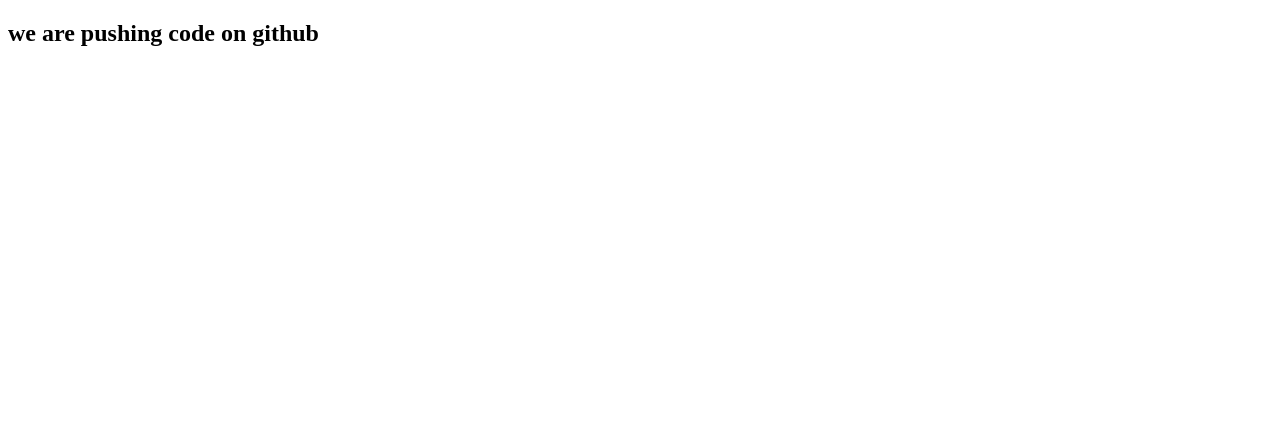
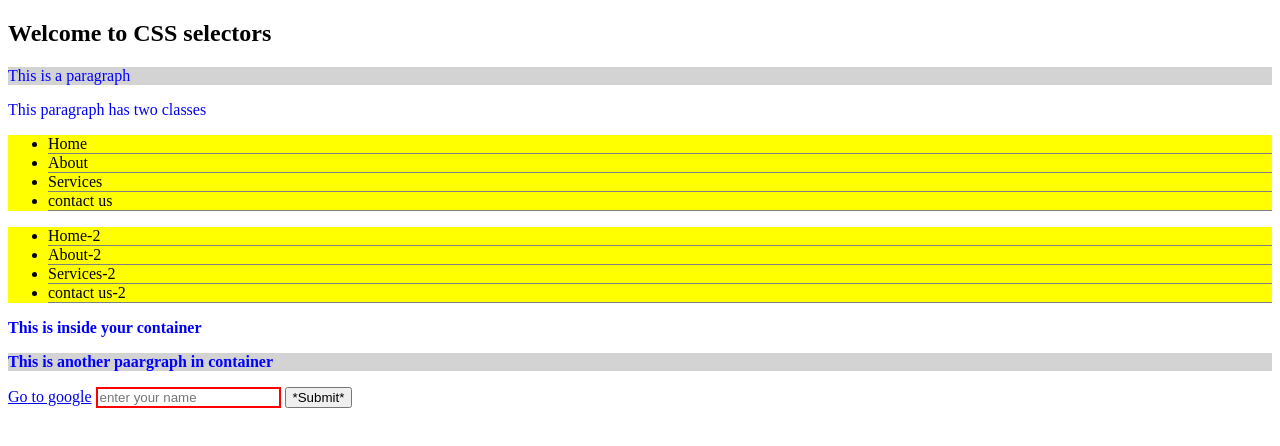
Before and after one commit to suman9392/m.suman, a plain HTML site: page index.html in a window 1280 px wide. Drawn offline with Linux system fonts and the light colour scheme.

Commit message:
Add files via upload

```diff
--- a/index.html
+++ b/index.html
@@ -3,9 +3,72 @@
 <head>
     <meta charset="UTF-8">
     <meta name="viewport" content="width=device-width, initial-scale=1.0">
-    <title>Document</title>
+    <title>Project</title>
+    <link rel="stylesheets" href="style.css">
 </head>
+<style>
+    p {
+    color: blue;
+}
+
+.container p {
+font-weight: bold;
+}
+.active {
+background-color: yellow;
+}
+#menu > li {
+border-bottom: 1px solid gray;
+}
+a:hover {
+color: green;
+}
+li:first-child(2){
+font-style: italic;
+}
+input {
+border: 2px solid red;
+}
+p:nth-child(2) {
+background-color: lightgray;
+}
+button::before{
+    /* content: url(OIP.jfif); */
+    content:  "*";
+    /* width: 10px;
+    height: 10px; */
+    /* margin: 10px; */
+}
+button::after{
+
+    content: "*";
+    /* margin: 10px; */
+}
+
+
+</style>
 <body>
-    <h2>we are pushing code on github</h2>
+    <h2>Welcome to CSS selectors</h2>
+    <p>This is a paragraph</p>
+    <p class="txt" class="p-txt">This paragraph has two classes</p>
+    <ul class="active" id="menu">
+        <li>Home</li>
+        <li>About</li>
+        <li>Services</li>
+        <li>contact us</li>
+    </ul>
+    <ul class="active" id="menu">
+        <li>Home-2</li>
+        <li>About-2</li>
+        <li>Services-2</li>
+        <li>contact us-2</li>
+    </ul>
+    <div class="container">
+        <p>This is inside your container</p>
+        <p>This is another paargraph in container</p>
+    </div>
+    <a href="www.google.com">Go to google</a>
+    <input type="text" placeholder="enter your name" width="300px" height="30px">
+    <button type="submit">Submit</button>
 </body>
 </html>
```
